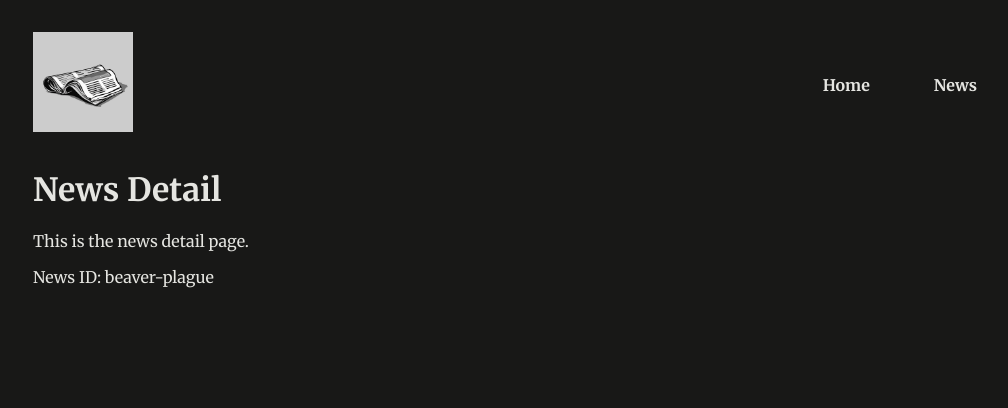
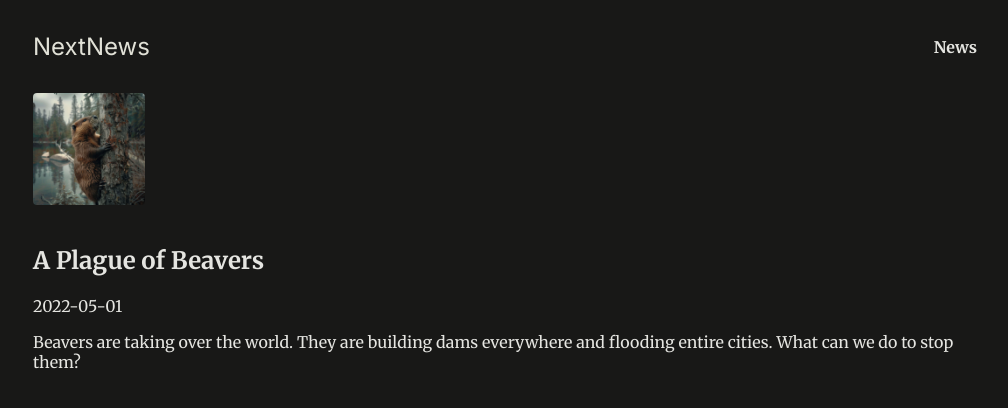
Before and after one commit to tariku-bewket/news-page-nextjs, a Next.js app: page /news/beaver-plague in a window 1280 px wide. Shown: the top 408 px of the page, without its empty margins (127-1135 px from the left). Built offline with nearby package versions, Linux system fonts and the light colour scheme.

Commit message:
add news detail page content

```diff
--- a/app/news/[newsId]/page.js
+++ /dev/null
@@ -1,11 +0,0 @@
-export default function NewsDetailPage({ params }) {
-  const newsId = params.newsId;
-
-  return (
-    <div>
-      <h1>News Detail</h1>
-      <p>This is the news detail page.</p>
-      <p>News ID: {newsId}</p>
-    </div>
-  );
-}
--- /dev/null
+++ b/app/news/[newsSlug]/page.js
@@ -0,0 +1,18 @@
+import { DUMMY_NEWS } from '@/data/dummy-news';
+
+export default function NewsDetailPage({ params }) {
+  const newsSlug = params.newsSlug;
+
+  const news = DUMMY_NEWS.find((newsItem) => newsItem.slug === newsSlug);
+
+  return (
+    <article className='news-article'>
+      <header>
+        <img src={`/images/news/${news.image}`} alt={news.title} />
+        <h1>{news.title}</h1>
+        <time dateTime={news.date}>{news.date}</time>
+      </header>
+      <p>{news.content}</p>
+    </article>
+  );
+}
--- a/components/main-header/main-header.js
+++ b/components/main-header/main-header.js
@@ -1,21 +1,13 @@
-import Image from 'next/image';
 import Link from 'next/link';
-
-import logoImg from '@/assets/logo.jpg';
 
 export default function MainHeader() {
   return (
     <header id='main-header'>
       <div id='logo'>
-        <Link href='/'>
-          <Image src={logoImg} alt='news logo' width={100} height={100} />
-        </Link>
+        <Link href='/'>NextNews</Link>
       </div>
       <nav>
         <ul>
-          <li>
-            <Link href='/'>Home</Link>
-          </li>
           <li>
             <Link href='/news'>News</Link>
           </li>
```
